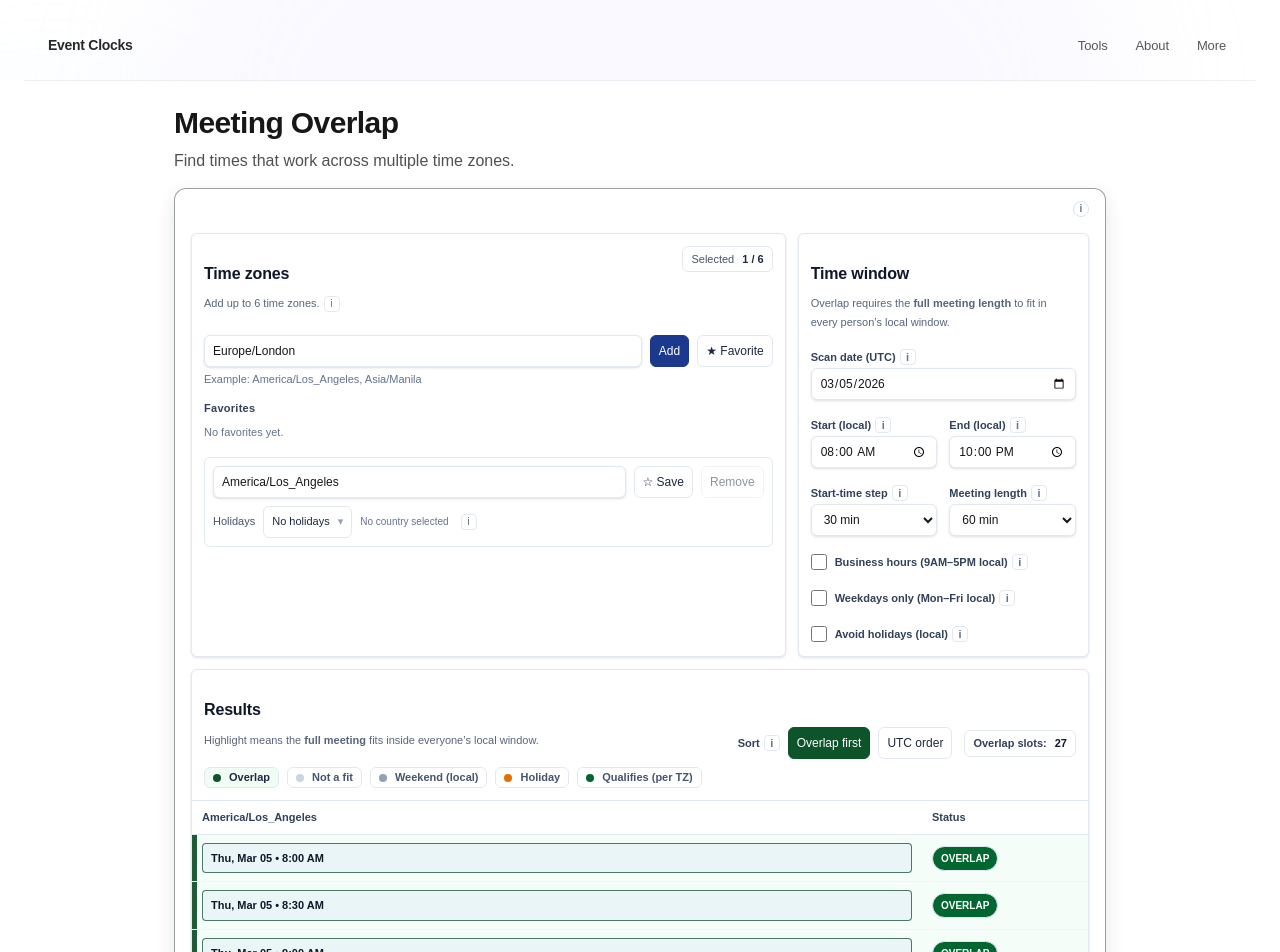
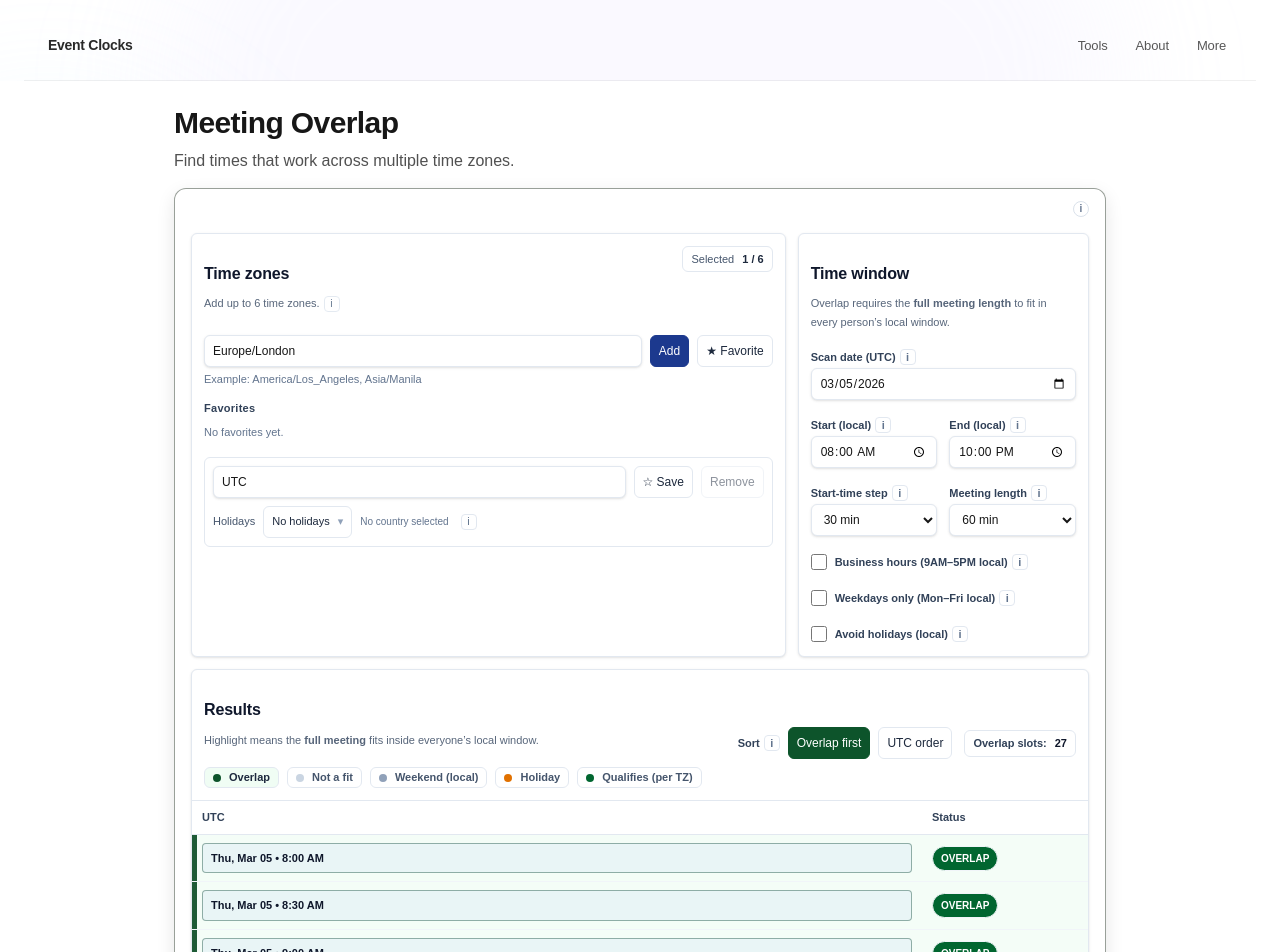
Before and after one commit to eventclock/event-clocks, a Next.js app: page /meeting-overlap in a window 1280 px wide. Shown: the top 952 px of the page. Built offline with nearby package versions, Linux system fonts and the light colour scheme.

Commit message:
fixed default timezone for meeting overlap

```diff
--- a/src/app/meeting-overlap/MeetingOverlapClient.tsx
+++ b/src/app/meeting-overlap/MeetingOverlapClient.tsx
@@ -731,6 +731,38 @@ export default function MeetingOverlapClient() {
   useEffect(() => {
     if (startMin > endMin) setEndMin(startMin);
   }, [startMin, endMin]);
+
+  // Default the first TZ to the user's local timezone (client-only), but only
+  // if the list is still the single default entry.
+  useEffect(() => {
+    if (!mounted) return;
+
+    const userTZ = Intl.DateTimeFormat().resolvedOptions().timeZone;
+
+    if (!userTZ || !isValidIanaTz(userTZ)) return;
+
+    setTzList((prev) => {
+      // Only auto-replace when it's still the initial single default.
+      if (prev.length !== 1) return prev;
+
+      const first = prev[0];
+      const firstTz = (first?.tz || "").trim();
+
+      if (firstTz !== defaultTZ) return prev;
+
+      const rememberedCountry = tzCountryMap[userTZ] ?? "";
+      const existingHoliday = (first.holidayCountry || "").trim().toUpperCase();
+
+      return [
+        {
+          ...first,
+          tz: userTZ,
+          // keep any existing holidayCountry if already set; otherwise hydrate from map
+          holidayCountry: existingHoliday ? existingHoliday : rememberedCountry,
+        },
+      ];
+    });
+  }, [mounted, tzCountryMap, defaultTZ]);
 
   // Holidays
   const { getHolidayName, getCountryStatus } = useHolidayIndex(mounted, tzList, baseDateLocal);
@@ -1002,7 +1034,7 @@ export default function MeetingOverlapClient() {
         .mo-qual-box {
           border-radius: 4px;
           padding: 6px 8px;
-          border: 1px solid rgba(14, 71, 52, 0.72);
+          border: 1px solid rgba(14, 71, 52, 0.41);
           background: rgba(37, 99, 235, 0.05);
         }
         .mo-noqual-box {
@@ -1431,7 +1463,7 @@ export default function MeetingOverlapClient() {
                             <span
                               className={[
                                 "inline-flex items-center rounded-full px-2 py-1 text-[10px] font-bold border",
-                                ok ? "bg-green-800 text-white border-slate-200" : "bg-white text-slate-500 border-slate-200",
+                                ok ? "bg-green-800 text-white border-slate-100" : "bg-white text-slate-500 border-slate-200",
                               ].join(" ")}
                             >
                               {ok ? "OVERLAP" : "—"}
```
